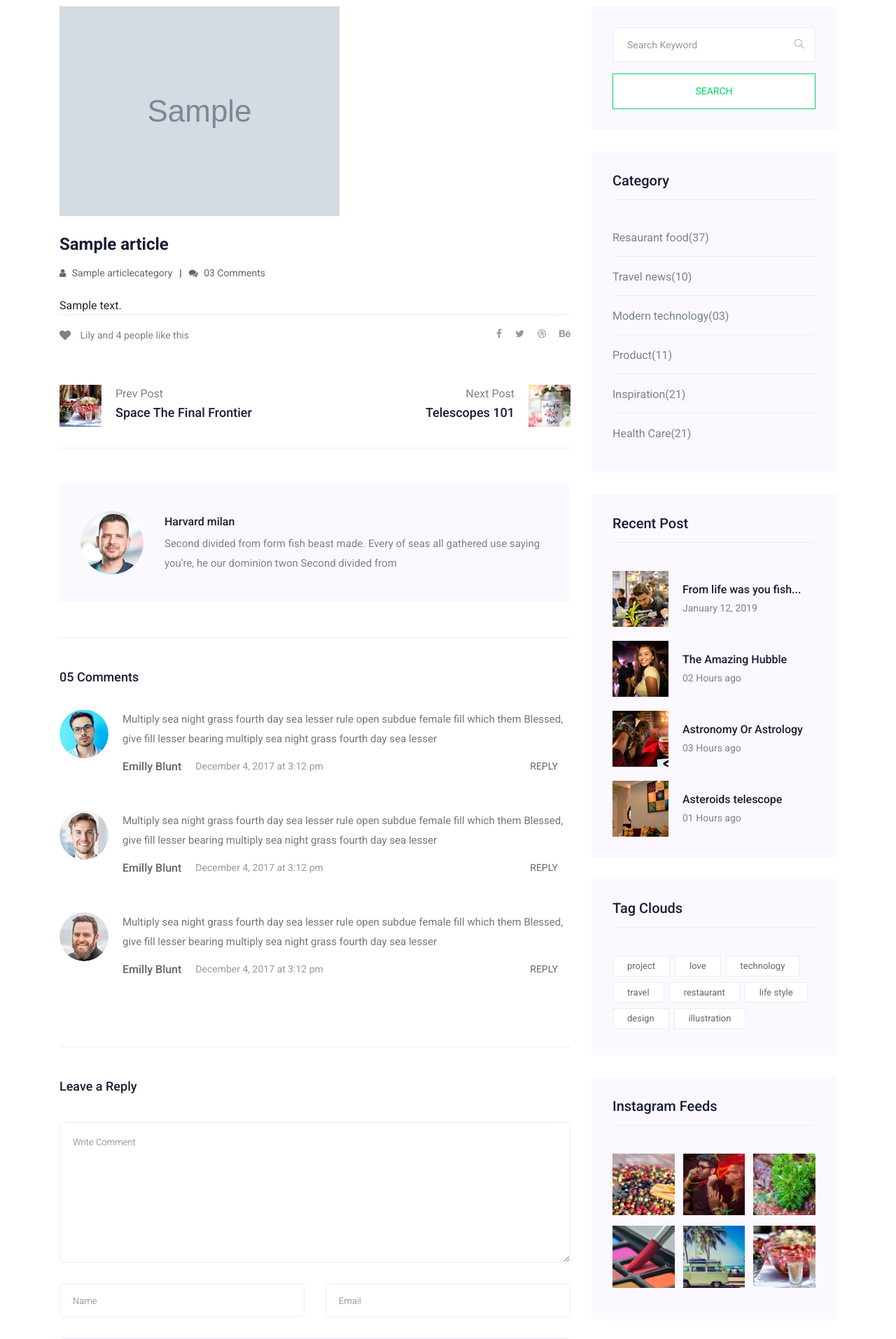
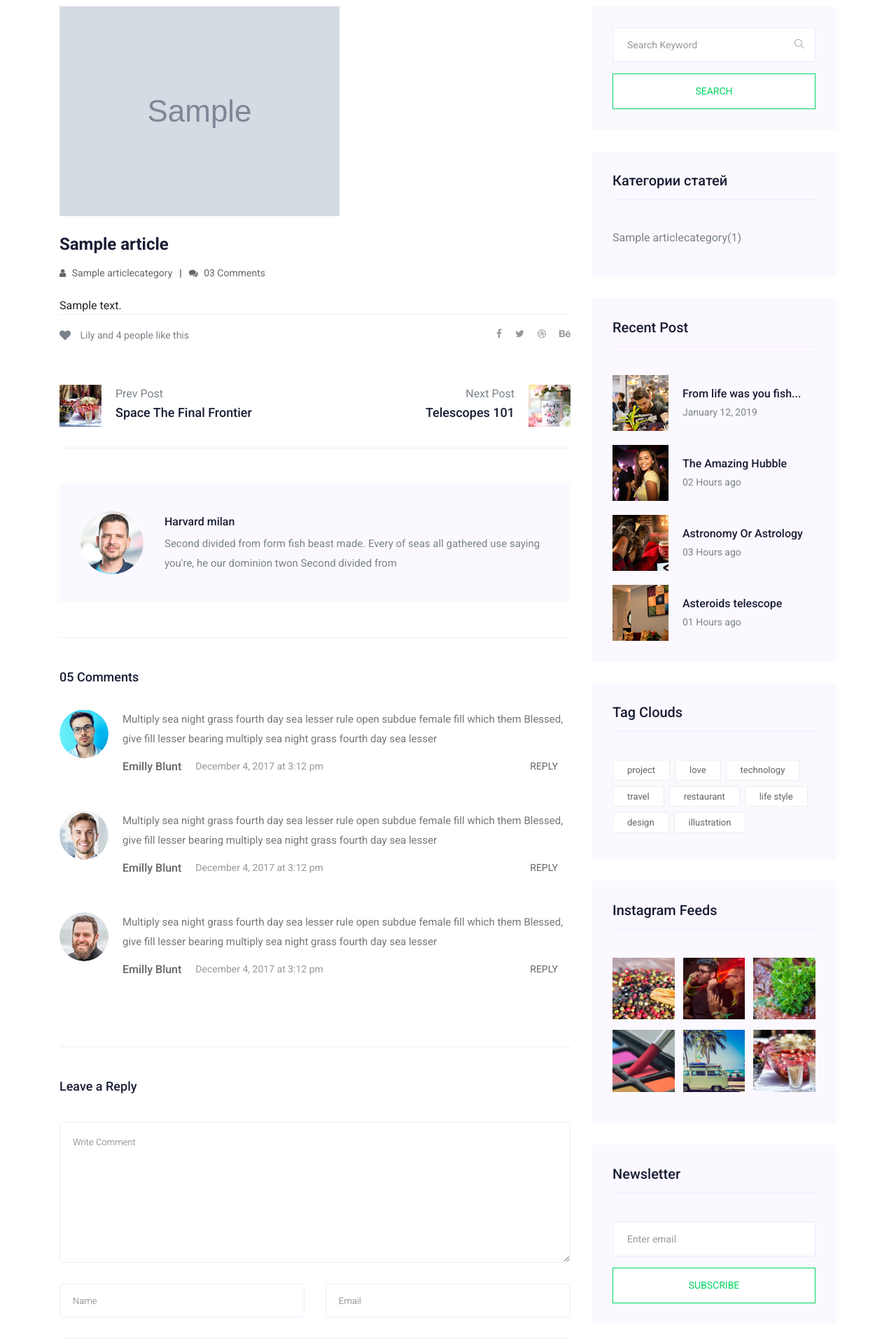
Before and after one commit to hodasman/SmartStaff, a Django app: page /mainapp/articles/sample in a window 1280 px wide. Shown: the part 462-2376 px from the top of the page at 70% size. Run offline with Django 3.2, Linux system fonts and the light colour scheme; tables that the repository leaves empty hold one stand-in row (values such as "Sample post"); grey boxes marked "Sample" are stand-in pictures; some libraries are stand-ins or nearby versions.

Commit message:
На детальной странице статьи добавил колонку со списком категорий

```diff
--- a/mainapp/templates/mainapp/articles_detail.html
+++ b/mainapp/templates/mainapp/articles_detail.html
@@ -235,44 +235,16 @@
                      </form>
                   </aside>
                   <aside class="single_sidebar_widget post_category_widget">
-                     <h4 class="widget_title">Category</h4>
+                     <h4 class="widget_title">Категории статей</h4>
                      <ul class="list cat-list">
-                        <li>
-                           <a href="#" class="d-flex">
-                              <p>Resaurant food</p>
-                              <p>(37)</p>
-                           </a>
-                        </li>
-                        <li>
-                           <a href="#" class="d-flex">
-                              <p>Travel news</p>
-                              <p>(10)</p>
-                           </a>
-                        </li>
-                        <li>
-                           <a href="#" class="d-flex">
-                              <p>Modern technology</p>
-                              <p>(03)</p>
-                           </a>
-                        </li>
-                        <li>
-                           <a href="#" class="d-flex">
-                              <p>Product</p>
-                              <p>(11)</p>
-                           </a>
-                        </li>
-                        <li>
-                           <a href="#" class="d-flex">
-                              <p>Inspiration</p>
-                              <p>(21)</p>
-                           </a>
-                        </li>
-                        <li>
-                           <a href="#" class="d-flex">
-                              <p>Health Care</p>
-                              <p>(21)</p>
-                           </a>
-                        </li>
+                        {% for item in all_categories %}
+                           <li>
+                              <a href="{% url 'mainapp:articles_category' cat_slug=item.slug %}" class="d-flex">
+                                    <p>{{item.title}}</p>
+                                    <p>({{item.qty_articles_in_category}})</p>
+                              </a>
+                           </li>
+                        {% endfor %}
                      </ul>
                   </aside>
                   <aside class="single_sidebar_widget popular_post_widget">
--- a/mainapp/views.py
+++ b/mainapp/views.py
@@ -56,7 +56,7 @@ class ArticlesDetailView(DetailView):
 
     def get_context_data(self, **kwargs):
         context = super(ArticlesDetailView, self).get_context_data(**kwargs)
-        context["qty"] = len(mainapp_models.Articles.objects.all())  # Количество статей
+        context["all_categories"] = mainapp_models.ArticleCategory.objects.all()
         return context
 
 
```
